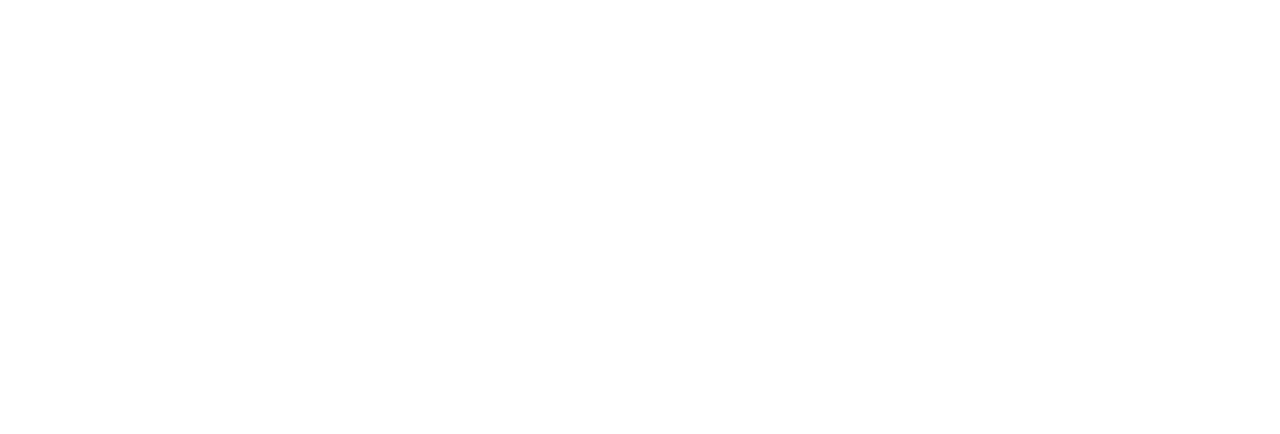
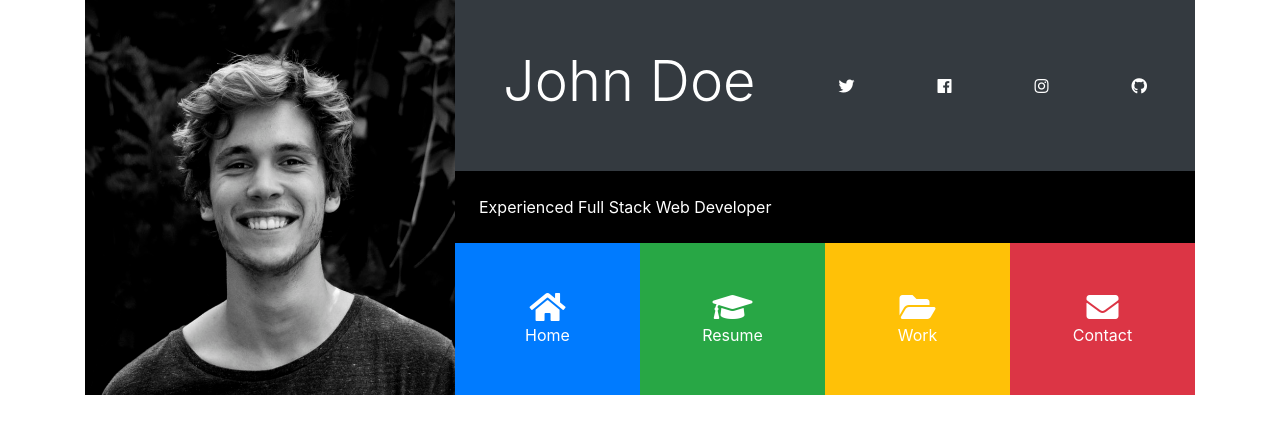
Before and after one commit to rmlowe/portfoliogrid, a plain HTML site: page index.html in a window 1280 px wide. Drawn offline with nearby package versions, Linux system fonts and the light colour scheme.

Commit message:
Main Header

```diff
--- a/css/style.css
+++ b/css/style.css
@@ -0,0 +1,24 @@
+#main-header img {
+  width: 100%;
+  height: 100%;
+}
+
+#main-header .port-item {
+  width: 30%;
+}
+
+#main-header .port-item:hover {
+  opacity: 0.8;
+  cursor: pointer;
+}
+
+.bg-black {
+  color: #fff;
+  background: #000;
+}
+
+@media(min-width: 1199px) {
+  .port-item {
+    padding: 3em !important;
+  }
+}
--- a/index.html
+++ b/index.html
@@ -10,7 +10,69 @@
     <title>Bootstrap Theme</title>
 </head>
 <body>
-  <!-- START HERE -->
+  <div class="container">
+    <header id="main-header">
+      <div class="row no-gutters">
+        <div class="col-lg-4 col-md-5">
+          <img src="img/person1.jpg" alt="">
+        </div>
+        <div class="col-lg-8 col-md-7">
+          <div class="d-flex flex-column">
+            <div class="p-5 bg-dark text-white">
+              <div class="d-flex flex-row justify-content-between align-items-center">
+                <h1 class="display-4">John Doe</h1>
+                <div class="d-none d-md-block">
+                  <a href="http://twitter.com" class="text-white">
+                    <i class="fab fa-twitter"></i>
+                  </a>
+                </div>
+                <div>
+                  <a href="http://facebook.com" class="text-white">
+                    <i class="fab fa-facebook"></i>
+                  </a>
+                </div>
+                <div>
+                  <a href="http://instagram.com" class="text-white">
+                    <i class="fab fa-instagram"></i>
+                  </a>
+                </div>
+                <div>
+                  <a href="http://github.com" class="text-white">
+                    <i class="fab fa-github"></i>
+                  </a>
+                </div>
+              </div>
+            </div>
+
+            <div class="p-4 bg-black">
+              Experienced Full Stack Web Developer
+            </div>
+
+            <div>
+              <div class="d-flex flex-row text-white align-items-stretch text-center">
+                <div class="port-item p-4 bg-primary" data-toggle="collapse" data-target="#home">
+                  <i class="fas fa-home fa-2x d-block"></i>
+                  <span class="d-none d-sm-block">Home</span>
+                </div>
+                <div class="port-item p-4 bg-success" data-toggle="collapse" data-target="#resume">
+                  <i class="fas fa-graduation-cap fa-2x d-block"></i>
+                  <span class="d-none d-sm-block">Resume</span>
+                </div>
+                <div class="port-item p-4 bg-warning" data-toggle="collapse" data-target="#work">
+                  <i class="fas fa-folder-open fa-2x d-block"></i>
+                  <span class="d-none d-sm-block">Work</span>
+                </div>
+                <div class="port-item p-4 bg-danger" data-toggle="collapse" data-target="#contact">
+                  <i class="fas fa-envelope fa-2x d-block"></i>
+                  <span class="d-none d-sm-block">Contact</span>
+                </div>
+              </div>
+            </div>
+          </div>
+        </div>
+      </div>
+    </header>
+  </div>
 
 
   <script
```
Also changed, not shown: img/person1.jpg (added).
